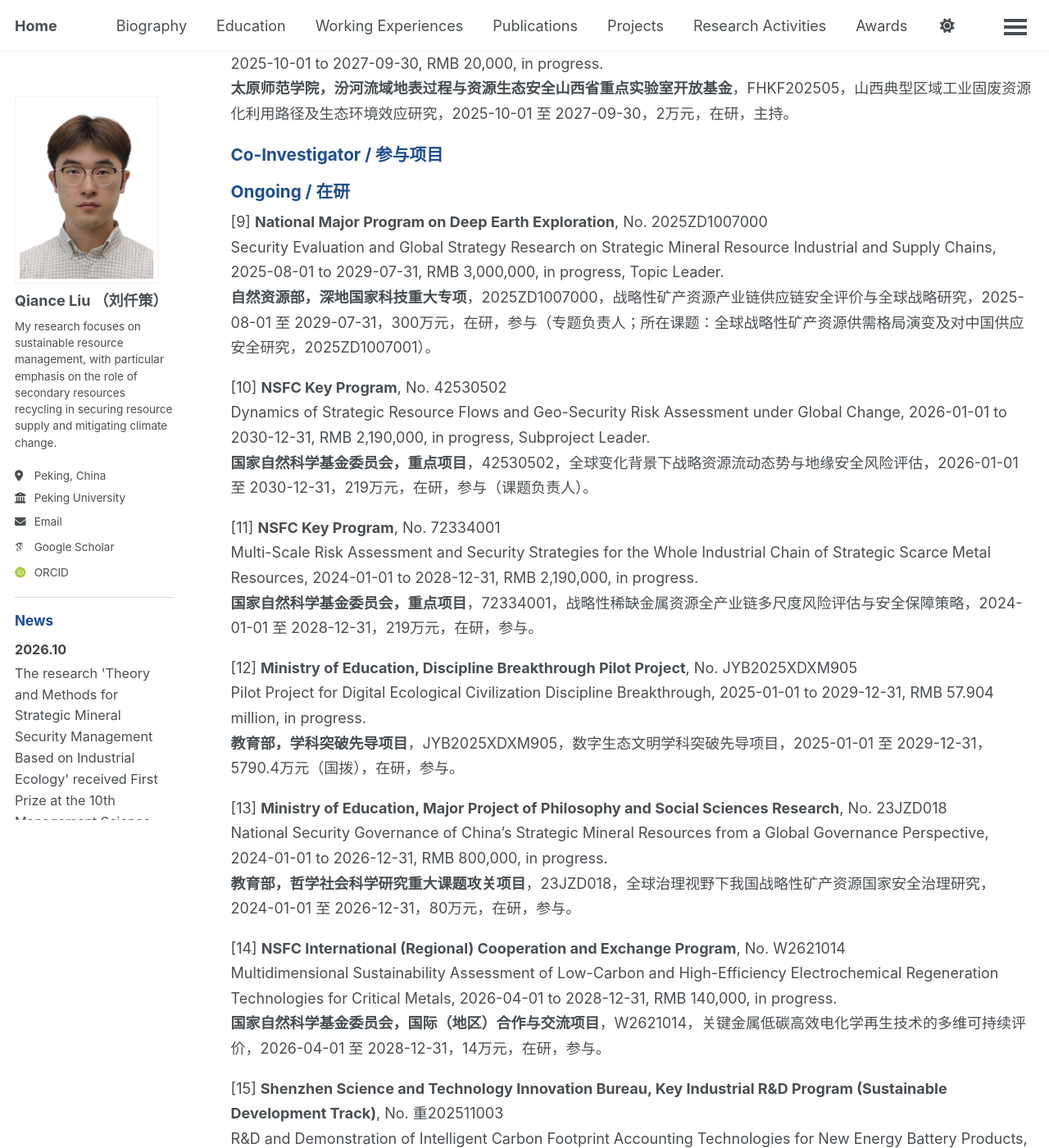
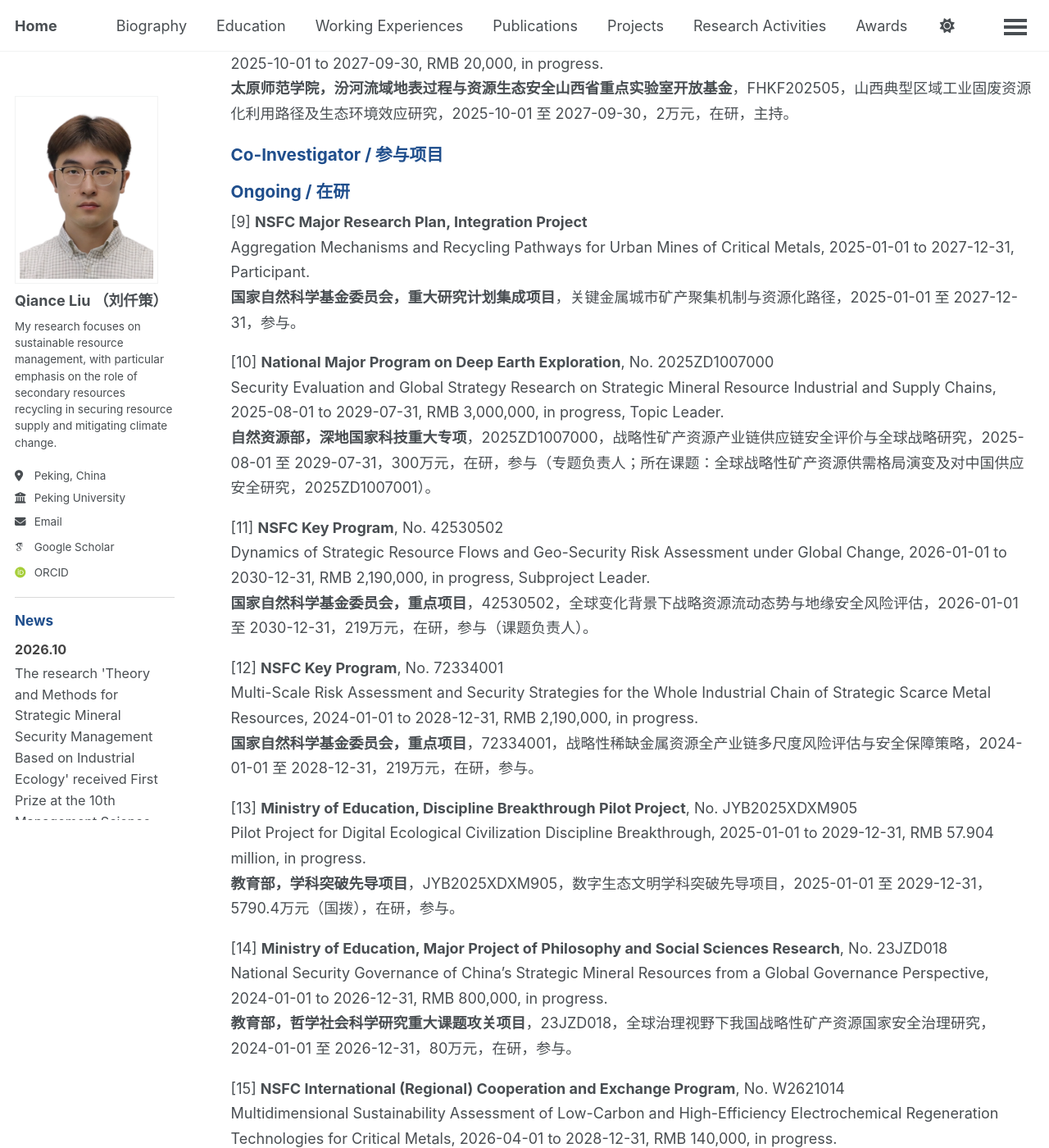
Before and after one commit to QianceLIU/qianceliu.github.io, a Jekyll site: the page built from _pages/Full Project List.md, in a window 1280 px wide and 1400 px high, scrolled down 1529 px. Shown: the whole window at 82% size. Built offline with Jekyll 4.4.1, drawn with Linux system fonts in a browser that asks for light colours; some web fonts are replaced; a script bundle is joined from its source files by our own code; library files that are not in the unit come from our copies; some of the changed text lies outside the part shown.

Commit message:
Add critical-metal urban mining integration project and expand biography journals

```diff
--- a/_pages/Full Project List.md
+++ b/_pages/Full Project List.md
@@ -93,43 +93,49 @@ author_profile: true
 <div class="subsection-title">Ongoing / 在研</div>
 
 <div class="pub-item">
-  <div class="pub-title">[9] <strong>National Major Program on Deep Earth Exploration</strong>, No. 2025ZD1007000</div>
+  <div class="pub-title">[9] <strong>NSFC Major Research Plan, Integration Project</strong></div>
+  Aggregation Mechanisms and Recycling Pathways for Urban Mines of Critical Metals, 2025-01-01 to 2027-12-31, Participant.<br>
+  <strong>国家自然科学基金委员会，重大研究计划集成项目</strong>，关键金属城市矿产聚集机制与资源化路径，2025-01-01 至 2027-12-31，参与。
+</div>
+
+<div class="pub-item">
+  <div class="pub-title">[10] <strong>National Major Program on Deep Earth Exploration</strong>, No. 2025ZD1007000</div>
   Security Evaluation and Global Strategy Research on Strategic Mineral Resource Industrial and Supply Chains, 2025-08-01 to 2029-07-31, RMB 3,000,000, in progress, Topic Leader.<br>
   <strong>自然资源部，深地国家科技重大专项</strong>，2025ZD1007000，战略性矿产资源产业链供应链安全评价与全球战略研究，2025-08-01 至 2029-07-31，300万元，在研，参与（专题负责人；所在课题：全球战略性矿产资源供需格局演变及对中国供应安全研究，2025ZD1007001）。
 </div>
 
 <div class="pub-item">
-  <div class="pub-title">[10] <strong>NSFC Key Program</strong>, No. 42530502</div>
+  <div class="pub-title">[11] <strong>NSFC Key Program</strong>, No. 42530502</div>
   Dynamics of Strategic Resource Flows and Geo-Security Risk Assessment under Global Change, 2026-01-01 to 2030-12-31, RMB 2,190,000, in progress, Subproject Leader.<br>
   <strong>国家自然科学基金委员会，重点项目</strong>，42530502，全球变化背景下战略资源流动态势与地缘安全风险评估，2026-01-01 至 2030-12-31，219万元，在研，参与（课题负责人）。
 </div>
 
 <div class="pub-item">
-  <div class="pub-title">[11] <strong>NSFC Key Program</strong>, No. 72334001</div>
+  <div class="pub-title">[12] <strong>NSFC Key Program</strong>, No. 72334001</div>
   Multi-Scale Risk Assessment and Security Strategies for the Whole Industrial Chain of Strategic Scarce Metal Resources, 2024-01-01 to 2028-12-31, RMB 2,190,000, in progress.<br>
   <strong>国家自然科学基金委员会，重点项目</strong>，72334001，战略性稀缺金属资源全产业链多尺度风险评估与安全保障策略，2024-01-01 至 2028-12-31，219万元，在研，参与。
 </div>
 
 <div class="pub-item">
-  <div class="pub-title">[12] <strong>Ministry of Education, Discipline Breakthrough Pilot Project</strong>, No. JYB2025XDXM905</div>
+  <div class="pub-title">[13] <strong>Ministry of Education, Discipline Breakthrough Pilot Project</strong>, No. JYB2025XDXM905</div>
   Pilot Project for Digital Ecological Civilization Discipline Breakthrough, 2025-01-01 to 2029-12-31, RMB 57.904 million, in progress.<br>
   <strong>教育部，学科突破先导项目</strong>，JYB2025XDXM905，数字生态文明学科突破先导项目，2025-01-01 至 2029-12-31，5790.4万元（国拨），在研，参与。
 </div>
 
 <div class="pub-item">
-  <div class="pub-title">[13] <strong>Ministry of Education, Major Project of Philosophy and Social Sciences Research</strong>, No. 23JZD018</div>
+  <div class="pub-title">[14] <strong>Ministry of Education, Major Project of Philosophy and Social Sciences Research</strong>, No. 23JZD018</div>
   National Security Governance of China’s Strategic Mineral Resources from a Global Governance Perspective, 2024-01-01 to 2026-12-31, RMB 800,000, in progress.<br>
   <strong>教育部，哲学社会科学研究重大课题攻关项目</strong>，23JZD018，全球治理视野下我国战略性矿产资源国家安全治理研究，2024-01-01 至 2026-12-31，80万元，在研，参与。
 </div>
 
 <div class="pub-item">
-  <div class="pub-title">[14] <strong>NSFC International (Regional) Cooperation and Exchange Program</strong>, No. W2621014</div>
+  <div class="pub-title">[15] <strong>NSFC International (Regional) Cooperation and Exchange Program</strong>, No. W2621014</div>
   Multidimensional Sustainability Assessment of Low-Carbon and High-Efficiency Electrochemical Regeneration Technologies for Critical Metals, 2026-04-01 to 2028-12-31, RMB 140,000, in progress.<br>
   <strong>国家自然科学基金委员会，国际（地区）合作与交流项目</strong>，W2621014，关键金属低碳高效电化学再生技术的多维可持续评价，2026-04-01 至 2028-12-31，14万元，在研，参与。
 </div>
 
 <div class="pub-item">
-  <div class="pub-title">[15] <strong>Shenzhen Science and Technology Innovation Bureau, Key Industrial R&amp;D Program (Sustainable Development Track)</strong>, No. 重202511003</div>
+  <div class="pub-title">[16] <strong>Shenzhen Science and Technology Innovation Bureau, Key Industrial R&amp;D Program (Sustainable Development Track)</strong>, No. 重202511003</div>
   R&amp;D and Demonstration of Intelligent Carbon Footprint Accounting Technologies for New Energy Battery Products, 2026-01-01 to 2029-12-31, RMB 5,000,000, in progress.<br>
   <strong>深圳市科技创新局，重点产业研发计划（可持续发展专项）</strong>，重202511003，新能源电池产品碳足迹智能核算技术研发与应用示范，2026-01-01 至 2029-12-31，500万元，在研，参与。
 </div>
@@ -137,7 +143,7 @@ author_profile: true
 <div class="subsection-title">Completed / 结题</div>
 
 <div class="pub-item">
-  <div class="pub-title">[16] <strong>NSFC Major Program</strong>, No. 71991484</div>
+  <div class="pub-title">[17] <strong>NSFC Major Program</strong>, No. 71991484</div>
   Spatiotemporal Dynamics and Recycling Potential of Strategic Critical Metals from a Life-Cycle Perspective, 2020-01-01 to 2024-12-31, RMB 2,850,000, completed.<br>
   <strong>国家自然科学基金委员会，重大项目</strong>，71991484，基于全生命周期的战略性关键金属矿产循环利用时空规律与再生潜力评估，2020-01-01 至 2024-12-31，285万元，结题，参与。
 </div>
@@ -145,31 +151,31 @@ author_profile: true
 <div class="subsection-title">Academic Funding Received During Graduate Studies (M.Sc. &amp; Ph.D.) / 研究生期间（硕士+博士）获得的学术资助</div>
 
 <div class="pub-item">
-  <div class="pub-title">[17] <strong>China Scholarship Council (CSC)</strong>, No. 202107940001</div>
+  <div class="pub-title">[18] <strong>China Scholarship Council (CSC)</strong>, No. 202107940001</div>
   State Scholarship Fund for Overseas Study, 2021-09-01 to 2023-08-31, completed.<br>
   <strong>国家留学基金管理委员会，国家留学基金资助出国留学项目</strong>，202107940001，2021-09-01 至 2023-08-31，结题。
 </div>
 
 <div class="pub-item">
-  <div class="pub-title">[18] <strong>S.C. VAN Foundation (Denmark), Doctoral Research Grant</strong></div>
+  <div class="pub-title">[19] <strong>S.C. VAN Foundation (Denmark), Doctoral Research Grant</strong></div>
   Towards Environmental Sustainability and Economic Viability: Integrating Material Flow Analysis (MFA) and Techno-Economic Assessment (TEA), 2023-09-01 to 2024-03-31, 125,000 DKK, completed.<br>
   <strong>博士研究资助项目，丹麦 S.C. VAN 基金会</strong>，迈向环境可持续性和经济可行性的途径：整合物质流分析（MFA）和技术经济评估（TEA），2023-09-01 至 2024-03-31，12.5万丹麦克朗，主持，结题。
 </div>
 
 <div class="pub-item">
-  <div class="pub-title">[19] <strong>Grethe &amp; Werner Parthum Foundation (Denmark), Doctoral Research Grant</strong></div>
+  <div class="pub-title">[20] <strong>Grethe &amp; Werner Parthum Foundation (Denmark), Doctoral Research Grant</strong></div>
   Breaking the Technical, Economic, and Environmental Barriers to Large-Scale Recycling of NdFeB Magnets, 2023-03-01 to 2024-02-29, 100,000 DKK, completed.<br>
   <strong>博士研究资助项目，丹麦 Grethe &amp; Werner Parthum 基金会</strong>，打破钕铁硼磁体规模化回收的技术、经济和环境障碍，2023-03-01 至 2024-02-29，10万丹麦克朗，主持，结题。
 </div>
 
 <div class="pub-item">
-  <div class="pub-title">[20] <strong>Idella Foundation (Denmark), Doctoral Visiting Fellowship</strong></div>
+  <div class="pub-title">[21] <strong>Idella Foundation (Denmark), Doctoral Visiting Fellowship</strong></div>
   2022-09-01 to 2023-06-30, 25,000 DKK, completed.<br>
   <strong>博士研究访学项目，丹麦 Idella Foundation 基金会</strong>，2022-09-01 至 2023-06-30，2.5万丹麦克朗，主持，结题。
 </div>
 
 <div class="pub-item">
-  <div class="pub-title">[21] <strong>Sino-Danish Center (SDC), Master's Visiting Program</strong></div>
+  <div class="pub-title">[22] <strong>Sino-Danish Center (SDC), Master's Visiting Program</strong></div>
   Visiting Study Program at Sino-Danish Center, University of Chinese Academy of Sciences, 2018-03-14 to 2018-05-31, RMB 18,000, completed.<br>
   <strong>中丹中心（Sino-Danish Center），硕士研究访学项目</strong>，中国科学院大学，2018-03-14 至 2018-05-31，1.8万元，结题。
 </div>
```
Also changed, not shown: _pages/about.md (+2 -2 lines).
